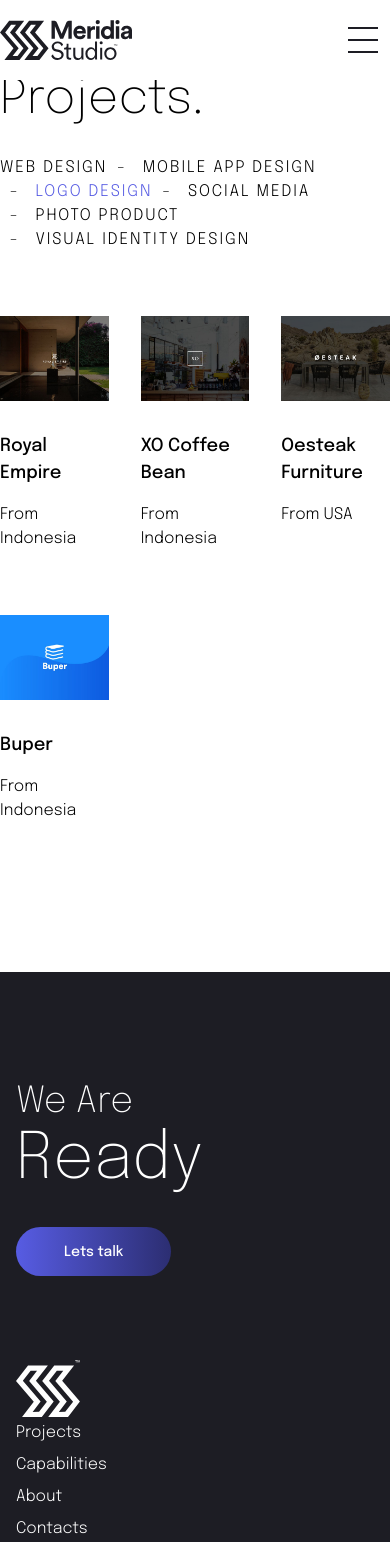
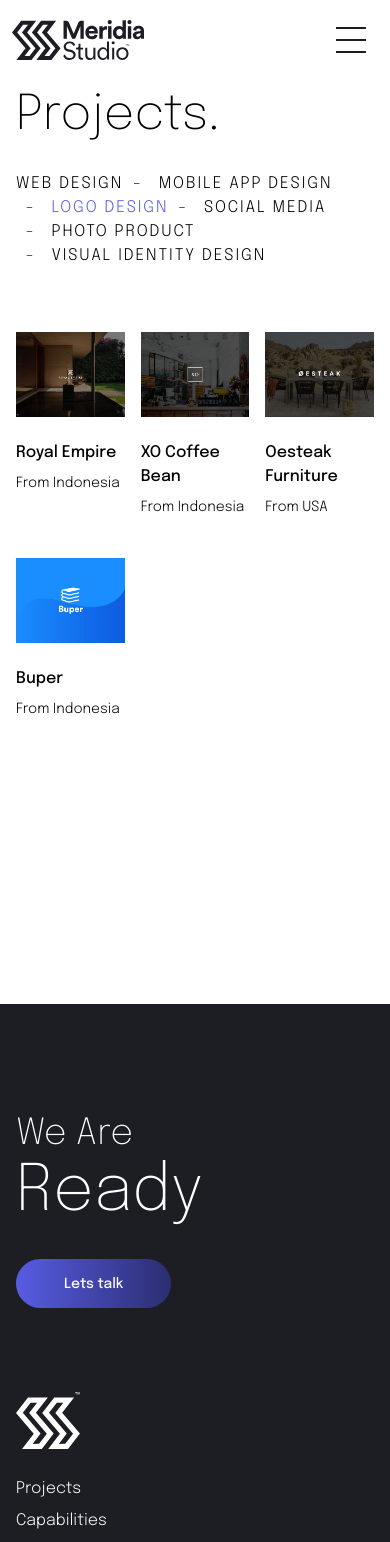
Before and after one commit to hprasetyou/meridia, a Nuxt app: page /projects in a window 390 px wide. Shown: the top 1542 px of the page. Built offline with nearby package versions, Linux system fonts and the light colour scheme; what vue-smooth-scrollbar would draw is missing.

Commit message:
fix padding

```diff
--- a/components/FooterSection.vue
+++ b/components/FooterSection.vue
@@ -21,7 +21,7 @@
               <logo-short />
             </div>
             <div class="md:w-1/4" />
-            <div class="w-1/6">
+            <div class="w-1/6 py-6 md:py-0">
               <ul id="footer-menu">
                 <li v-for="(item, i) in menu" :key="i">
                   <nuxt-link :to="item.link">
@@ -37,7 +37,7 @@
                 </li>
               </ul>
             </div>
-            <div class="md:w-1/4 md:pt-6">
+            <div class="md:w-1/4 pt-6">
               <p>
                 <span class="mr-4">T:</span>
                 <a href="tel:081232080801">081 232 080801</a>
--- a/components/HeaderSection.vue
+++ b/components/HeaderSection.vue
@@ -1,6 +1,6 @@
 <template>
   <div id="header">
-    <div :class="`nav-wrapper flex z-50 ${ bgColor } fixed md:relative top-0 inset-x-0 z-100 h-20 items-center`">
+    <div :class="`nav-wrapper flex z-50 ${ bgColor } fixed md:relative top-0 inset-x-0 z-100 h-20 items-center px-3`">
       <div class="w-full container relative mx-auto">
         <div class="flex items-center">
           <div class="lg:w-1/4 xl:w-1/5">
@@ -20,7 +20,7 @@
               </div>
               <ul id="main-menu" :class="`${textColor} flex flex-col md:flex-row font-light`">
                 <li v-for="(item, i) in menu" :key="i">
-                  <nuxt-link :to="item.link">
+                  <nuxt-link :to="item.link" @click="showNav = false">
                     {{ item.text }}
                   </nuxt-link>
                 </li>
@@ -64,6 +64,11 @@
     },
     mobileNavToggleColor () {
       return this.$store.state.headerTheme === 'dark' ? 'bg-white' : 'bg-gray-900'
+    }
+  },
+  methods: {
+    hideNav () {
+      this.showNav = false
     }
   }
 }
--- a/components/element/imgCard.vue
+++ b/components/element/imgCard.vue
@@ -4,10 +4,10 @@
       <img :src="require('~/static/img/' + img)" class="transform transition duration-300 ease-in-out scale-100 hover:scale-105" alt="">
     </div>
     <div class="card-item--detail py-4">
-      <div class="card-item--title font-medium text-lg my-4">
+      <div class="card-item--title font-medium text-md md:text-lg my-2 md:my-4">
         <h3>{{ title }}</h3>
       </div>
-      <div class="card-item--description font-light my-4">
+      <div class="card-item--description text-sm md:text-md font-light my-2 md:my-4">
         <p>{{ description }}</p>
       </div>
     </div>
--- a/components/pageSection/OurProjects.vue
+++ b/components/pageSection/OurProjects.vue
@@ -12,8 +12,8 @@
     </div>
     <div :class="`${show ? 'opacity-100':'opacity-0'} transform transition duration-300 container mx-auto mt-8`">
       <template v-if="currentService">
-        <div v-if="showAsGrid" class="flex flex-wrap -mx-4 my-16">
-          <div v-for="(item, i) in currentService.works" :key="i" class="w-1/3 px-4 mb-8">
+        <div v-if="showAsGrid" class="flex flex-wrap -mx-2 md:-mx-4 my-16">
+          <div v-for="(item, i) in currentService.works" :key="i" class="w-1/3 px-2 md:px-4 mb-4 md:mb-8">
             <nuxt-link :to="`/project/${item.slug}`">
               <img-card :img="item.img" :title="item.title" :description="item.description" />
             </nuxt-link>
--- a/layouts/default.vue
+++ b/layouts/default.vue
@@ -1,6 +1,6 @@
 <template>
   <div>
-    <header-section :height="headerHeight" :menu="menu" />
+    <header-section ref="headerMenu" :height="headerHeight" :menu="menu" />
     <div class="page container mx-auto">
       <Nuxt v-if="!error" @error="onError" />
       <error v-else :title="error == 404 ? 'Page Not Found' : 'An Error has Occured'" />
@@ -66,6 +66,11 @@
       return this.pageYOffset > 100 ? 'h-20' : 'h-24'
     }
   },
+  watch: {
+    $route (value) {
+      this.$refs.headerMenu.hideNav()
+    }
+  },
   beforeMount () {
     window.addEventListener('scroll', this.handleScroll)
   },
--- a/pages/capabilities.vue
+++ b/pages/capabilities.vue
@@ -1,5 +1,5 @@
 <template>
-  <our-service :services="services" />
+  <our-service class="my-12 md:my-0" :services="services" />
 </template>
 <script>
 import ourService from '../components/pageSection/OurService'
--- a/pages/index.vue
+++ b/pages/index.vue
@@ -22,7 +22,7 @@
       </div>
     </page-section>
     <our-service id="our-service" :services="services" />
-    <our-projects class="bg-gray-900 md:py-32 py-8 xl:py-48 text-white" :services="projects" :selected="4" />
+    <our-projects class="bg-gray-900 md:py-32 py-8 xl:py-48 px-4 md:px-0 text-white" :services="projects" :selected="4" />
     <page-section id="contact" class="flex flex-col h-screen section-fullwidth">
       <div class="container mx-auto h-full">
         <div class="flex h-full">
--- a/pages/projects.vue
+++ b/pages/projects.vue
@@ -1,6 +1,6 @@
 <template>
-  <div>
-    <our-projects :show-as-grid="true" class="my-16" :selected="2" :services="services" />
+  <div class="px-4">
+    <our-projects :show-as-grid="true" class="my-20 md:my-16" :selected="2" :services="services" />
   </div>
 </template>
 <script>
```
